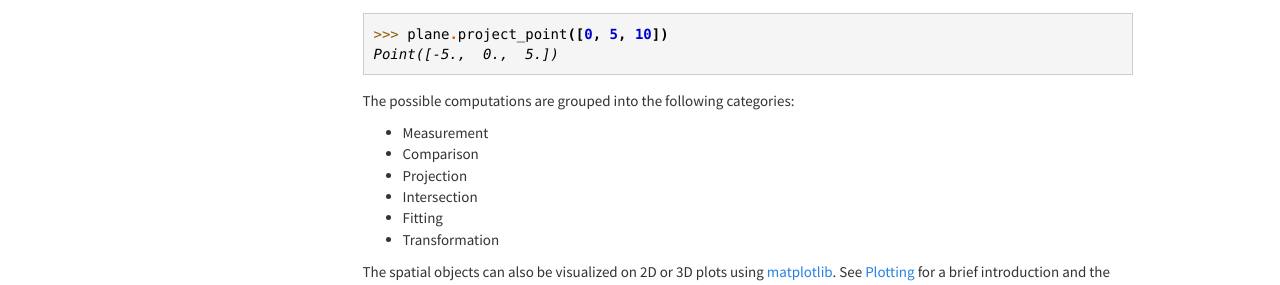
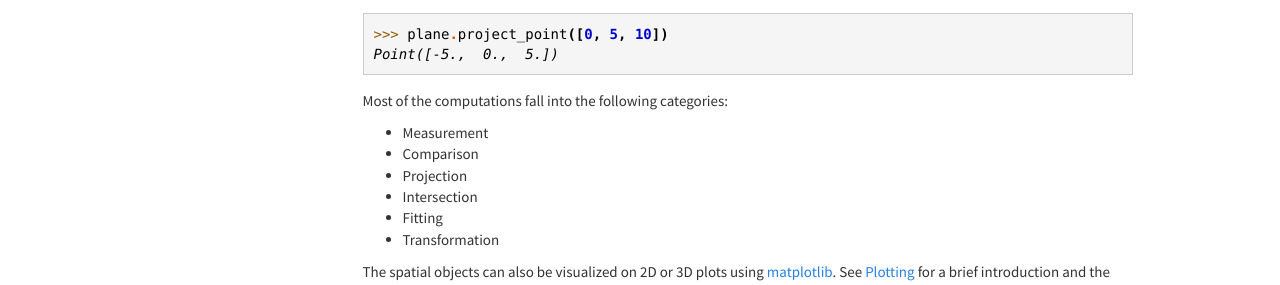
Before and after one commit to ajhynes7/scikit-spatial, a Sphinx documentation site: the page built from doc/source/index.rst, in a window 1280 px wide and 1358 px high. Shown: the part 539-824 px from the top of the window. Built offline with Sphinx 7.4.7, drawn with Linux system fonts in a browser that asks for light colours; pages that are not in the unit, such as notebooks, are missing from menus.

Commit message:
Edit to say that most (not all) computations fall into the main groups
Several triangle methods do not belong to these groups

```diff
--- a/README.rst
+++ b/README.rst
@@ -40,7 +40,7 @@ The following spatial objects are provided:
    - Sphere
    - Triangle
 
-The computations can be grouped into the following main categories:
+Most of the computations fall into the following categories:
 
    - Measurement
    - Comparison
--- a/doc/source/index.rst
+++ b/doc/source/index.rst
@@ -21,7 +21,7 @@ Computations can be performed after instantiating a spatial object. For example,
 Point([-5.,  0.,  5.])
 
 
-The possible computations are grouped into the following categories:
+Most of the computations fall into the following categories:
 
 - Measurement
 - Comparison
```
